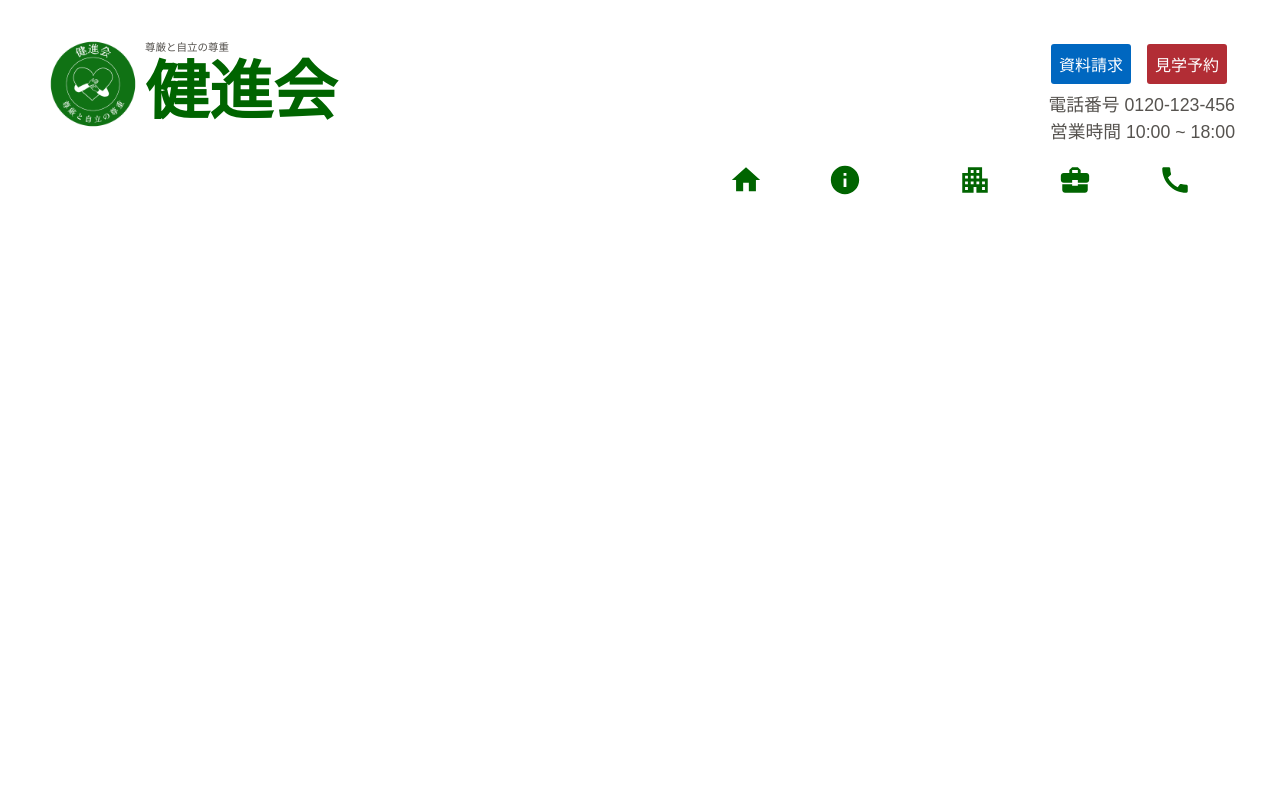
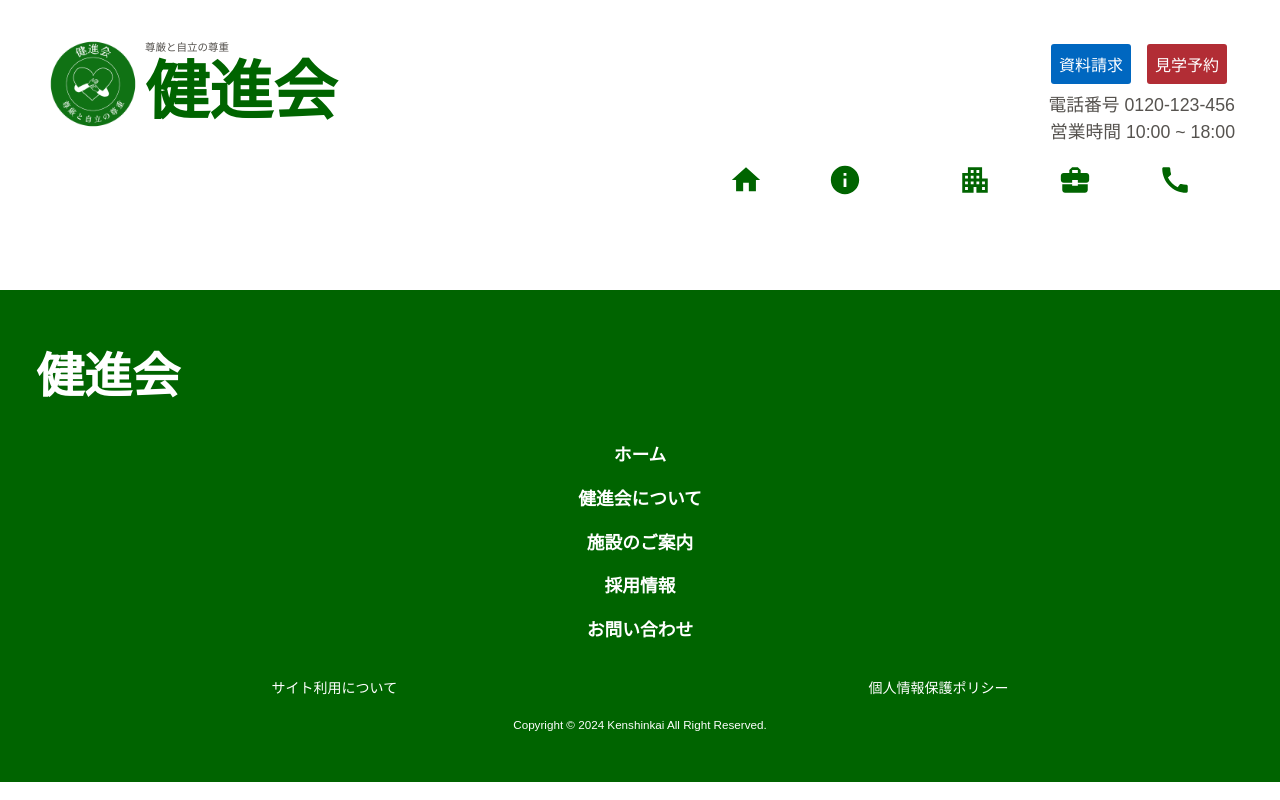
Before and after one commit to kakuta0915/care-facility-website, a React (Create React App) app: page / in a window 1280 px wide. Built offline with nearby package versions, Linux system fonts and the light colour scheme.

Commit message:
✨ Feat: モバイル版のスタイル追加 #3

```diff
--- /dev/null
+++ b/src/components/layouts/footer/footer.module.css
@@ -0,0 +1,35 @@
+.footer {
+  background-color: var(--green-1);
+  padding: var(--space40-60px) var(--space24-36px) var(--space16-18px);
+}
+
+.footer * {
+  color: var(--white);
+}
+
+.footer h1 {
+  font-size: calc(var(--heading1) * 0.75);
+  margin-bottom: var(--space24-36px);
+}
+
+.footer li a {
+  display: block;
+  text-align: center;
+  font-weight: bold;
+  font-size: var(--font16-18px);
+  margin-bottom: var(--space16-18px);
+}
+
+.footer .policy {
+  display: flex;
+  justify-content: space-around;
+  font-size: var(--font10-14px);
+  padding-top: var(--space16-18px);
+  margin-bottom: var(--space16-18px);
+}
+
+.footer .copyright {
+  text-align: center;
+  font-size: var(--font10-14px);
+  margin-bottom: var(--space20-30px);
+}
--- /dev/null
+++ b/src/components/layouts/footer/footer.tsx
@@ -0,0 +1,39 @@
+import React from "react";
+import styles from "./footer.module.css";
+import globalStyles from "@/src/globalStyle.module.css";
+
+const Footer: React.FC = () => {
+  return (
+    <footer className={[styles.footer, globalStyles.styles].join(" ")}>
+      <h1>健進会</h1>
+      <nav>
+        <ul>
+          <li>
+            <a href="/">ホーム</a>
+          </li>
+          <li>
+            <a href="/">健進会について</a>
+          </li>
+          <li>
+            <a href="/">施設のご案内</a>
+          </li>
+          <li>
+            <a href="/">採用情報</a>
+          </li>
+          <li>
+            <a href="/">お問い合わせ</a>
+          </li>
+        </ul>
+      </nav>
+      <div className={styles.policy}>
+        <a href="/">サイト利用について</a>
+        <a href="/">個人情報保護ポリシー</a>
+      </div>
+      <p className={styles.copyright}>
+        <small>Copyright &copy; 2024 Kenshinkai All Right Reserved.</small>
+      </p>
+    </footer>
+  );
+};
+
+export default Footer;
--- a/src/components/layouts/header/header.tsx
+++ b/src/components/layouts/header/header.tsx
@@ -1,8 +1,8 @@
 import React from "react";
 import styles from "./header.module.css";
 import globalStyles from "@/src/globalStyle.module.css";
+import Nav from "../../nav/nav";
 import HeaderLogo from "../../headerLogo/headerLogo";
-import Nav from "../../nav/nav";
 
 const Header: React.FC = () => {
   return (
--- a/src/home/page.tsx
+++ b/src/home/page.tsx
@@ -2,11 +2,13 @@ import React from "react";
 import Header from "../components/layouts/header/header";
 import styles from "./page.module.css";
 import globalStyles from "@/src/globalStyle.module.css";
+import Footer from "../components/layouts/footer/footer";
 
 function Home() {
   return (
     <div className={globalStyles.styles}>
       <Header />
+      <Footer />
     </div>
   );
 }
```
